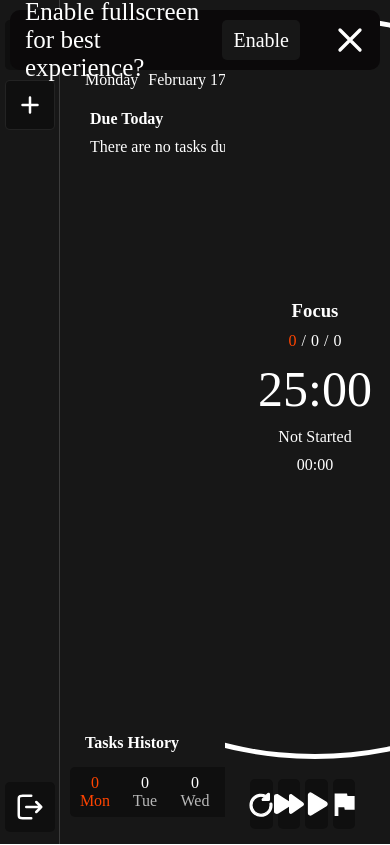
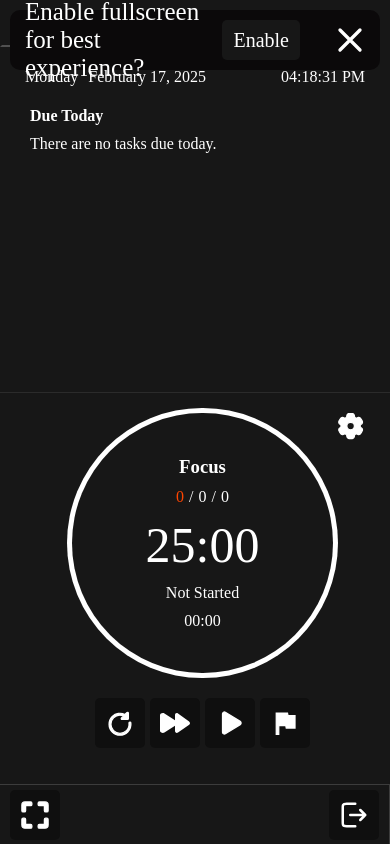
Before and after one commit to Stefan0712/get-it-done, a React (Create React App) app: page / in a window 390 px wide. Built offline with nearby package versions, Linux system fonts and the light colour scheme; a web font is replaced by a local one.

Commit message:
Added a new 'extended-workboard' class to the workboard, started working on a new portrait orientation layout for the whole app, added new sized to the timer to fit multiple screen sizes and shapes, and fix some other small styling issues

```diff
--- a/src/App.css
+++ b/src/App.css
@@ -16,3 +16,12 @@
     background-color: #171717;
     overflow: hidden !important;
 }
+@media (orientation: portrait) {
+    .App{
+        flex-wrap: wrap;
+        overflow-y: auto;
+        padding: 0;
+        padding-bottom: 60px;
+    }
+
+}
--- a/src/components/MainPanel/MainPanel.module.css
+++ b/src/components/MainPanel/MainPanel.module.css
@@ -4,6 +4,7 @@
     overflow: hidden;
     display: flex;
     flex-direction: column;
+    min-width: 350px;
 }
 .navigation{
     width: 100%;
@@ -23,3 +24,10 @@
 .selected{
     border-bottom: 2px solid rgba(211, 211, 211, 0.3) !important;
 }
+@media (orientation: portrait) {
+    .mainPanel{
+        width: 100%;
+        height: calc(50vh - 30px);
+    }
+
+}
--- a/src/components/MainPanel/Tasks/Task/NewTask.js
+++ b/src/components/MainPanel/Tasks/Task/NewTask.js
@@ -66,7 +66,7 @@ const NewTask = ({closeNewTask}) => {
 
                 </fieldset>
             </div>
-            <button type='button' onClick={handleNewTask}>Save</button>
+            <button className={styles['save-button']} type='button' onClick={handleNewTask}>Save</button>
         </div>
      );
 }
--- a/src/components/MainPanel/Tasks/Tasks.module.css
+++ b/src/components/MainPanel/Tasks/Tasks.module.css
@@ -13,6 +13,7 @@
     align-items: center;
     padding: 0 15px;
     margin-bottom: 15px;
+    margin-top: 10px;
 }
 .header h3{
     margin-right: auto;
@@ -181,7 +182,9 @@ button{
     }
 }
 .new-task input,
-.new-task #pin-task-input{
+.new-task #pin-task-input,
+.new-task select,
+.new-task option{
     height: 40px;
     border: none;
     border-radius: 5px;
@@ -192,8 +195,9 @@ button{
 #color-input{
     padding: 0;
 }
-.new-task button{
+.new-task .save-button{
     background-color: #171717;
+    color: white;
     margin-top: auto;
     margin-bottom: 25px;
 }
@@ -226,3 +230,20 @@ button{
 #pin-task-input option{
     color: black;
 }
+
+
+
+
+
+@media (orientation: portrait) {
+    .tasks{
+        height: calc(50vh - 70px);
+        max-height: calc(50vh - 70px);
+    }
+    .new-task{
+        width: 100%;
+        height: 100%;
+        left: 0;
+    }
+
+}
--- a/src/components/Pomodoro/Pomodoro.module.css
+++ b/src/components/Pomodoro/Pomodoro.module.css
@@ -23,15 +23,17 @@
 
 .timer{
     height: 100%;
+    max-height: calc(100% - 75px);
     width: 100%;
     display: flex;
     align-items: center;
     justify-content: center;
     grid-row: 1 / 2;
+    overflow: hidden;
 }
 .timer-background{
     background-color: white;
-    width: auto;
+    width: 100%;
     height: 100%;
     aspect-ratio: 1 / 1;
     border-radius: 50%;
@@ -222,3 +224,52 @@
     padding-left: 10px;
     color: black;
 }
+
+
+
+
+
+
+/* media queries */
+
+@media (orientation: landscape) {
+
+    .timer{
+        max-height: calc(100% - 150px);
+        height: 100%;
+        width: auto;
+        aspect-ratio: 1 / 1;
+    }
+    .timer-background{
+        width: auto;
+        min-width: calc(100vh - 150px);
+        height: 100%;
+    }
+
+}
+@media (orientation: portrait) {
+    .pomodoro{
+        width: 100%;
+        max-width: 100%;
+        height: calc(50vh - 30px);
+        border-top: 1px solid rgba(211, 211, 211, 0.1);
+    }
+    .buttons{
+        width: 100%;
+        height: 75px;
+        justify-content: center;
+    }
+    .buttons .small-button{
+        width: 50px;
+        height: 50px;
+    }
+    .timer{
+        height: calc(100% - 75px);
+        max-height: calc(100% - 75px);
+    }
+    .timer-background{
+        height: 100%;
+        max-height: 100%;
+        width: auto;
+    }
+}
--- a/src/components/SideMenu/Settings/Settings.module.css
+++ b/src/components/SideMenu/Settings/Settings.module.css
@@ -55,6 +55,7 @@ button{
     width: 100%;
     display: flex;
     overflow-y: auto;
+    overflow-x: hidden;
     flex-direction: column;
     overflow-x: hidden;
     gap: 10px;
@@ -68,3 +69,20 @@ button{
     gap: 10px;
     height: 40px;
 }
+
+
+
+
+
+@media (orientation: portrait) {
+
+    .settings{
+        width: 100vw;
+        height: 100vh;
+        z-index: 10;
+        left: 0;
+        bottom: 0;
+        top: auto;
+    }
+
+}
--- a/src/components/SideMenu/SideMenu.js
+++ b/src/components/SideMenu/SideMenu.js
@@ -30,7 +30,7 @@ const SideMenu = () => {
         <div className={`${styles.sideMenu} ${isExpanded ? styles.expand : ''}`}>
             {showSettings ? <Settings closeSettings={()=>setShowSettings(false)} /> : null}
             {showNewProject ? <NewProject closeForm={()=>setShowNewProject(false)} /> : null}
-            {settings.showFullscreenButton && window.innerWidth < 1000  ? <button className={styles['fullscreen-button']} onClick={isFullscreen() ? exitFullScreen : enterFullScreen} ><img src={isFullscreen() ? IconLibrary.DisableFullscreen : IconLibrary.EnableFullscreen} alt='enable fullscreen' />{isExpanded ? isFullscreen() ? 'Exit Fullscreen' : 'Enter Fullscreen' : null}</button> : null}
+            {settings.showFullscreenButton && window.innerWidth < 1000  ? <button className={styles['fullscreen-button']} onClick={isFullscreen() ? exitFullScreen : enterFullScreen} ><img src={isFullscreen() ? IconLibrary.DisableFullscreen : IconLibrary.EnableFullscreen} alt='enable fullscreen' />{isExpanded ? isFullscreen() ? <p>Exit Fullscreen</p> : <p>Enter Fullscreen</p> : null}</button> : null}
             <Workboard isExpanded={isExpanded} showNewProject={()=>setShowNewProject(true)}/>
             <div className={styles.buttons}>
                 <button className={styles['menu-button']} onClick={()=>setShowNewProject(true)}>
--- a/src/components/SideMenu/SideMenu.module.css
+++ b/src/components/SideMenu/SideMenu.module.css
@@ -31,8 +31,6 @@
     width: calc(100% - 10px);
     align-self: center;
 }
-
-
 
 
 
@@ -73,3 +71,61 @@
 .expand .menu-button{
     display: flex;
 }
+
+
+
+@media (orientation: portrait) {
+
+    .sideMenu{
+        top: auto;
+        bottom: 0;
+        width: 100vw;
+        height: 60px;
+        flex-direction: row;
+        border-top: 1px solid rgba(211, 211, 211, 0.2);
+        align-items: center;
+    }
+    .buttons{
+        width: 50px;
+        margin: 0;
+        margin-right: 10px;
+    }
+    .fullscreen-button{
+        margin: 0;
+        margin-left: 10px;
+    }
+    .sideMenu.expand{
+        width: 100vw;
+        height: 50vh;
+        display: grid;
+        grid-template-columns: 1fr 1fr;
+        grid-template-rows: 60px 1fr;
+        gap: 10px;
+    }
+    .expand .buttons{
+        grid-column: 2 / 3;
+        grid-row: 1 / 2;
+        width: 100%;
+        height: 100%;
+        justify-content: end;
+        padding-right: 10px;
+    }
+    .expand .buttons button{
+        height: 50px;
+        width: 50px;
+        min-height: 50px;
+        min-width: 50px;
+    }
+    .expand .fullscreen-button{
+        grid-column: 1 / 2;
+        grid-row: 1 / 2;
+        width: 50px;
+        height: 50px;
+        margin: 0;
+        margin-left: 10px;
+        align-self: center;
+    }
+    .expand .fullscreen-button p{
+        display: none;
+    }
+}
--- a/src/components/SideMenu/Workboard/Workboard.js
+++ b/src/components/SideMenu/Workboard/Workboard.js
@@ -15,13 +15,13 @@ const Workboard = ({isExpanded, showNewProject}) => {
         dispatch(setSelectedProject(id))
     }
     return (
-        <div className={`${styles.workboard}`}>
+        <div className={`${styles.workboard} ${isExpanded ? styles['expanded-workboard'] : ''}`}>
             {projects && projects.length > 0 ? projects.map((project,index)=>(
                 <div key={'project-'+index} className={`${styles.item} ${selectedProject === project.id ? styles.selected : ''}`} style={{backgroundColor: project.color}} onClick={()=>handleSelectProject(project.id)}>
                     {isExpanded ? <h4 style={{color: getTextColor(project.color)}}>{project.title}</h4> : null}
                     <p style={{color: getTextColor(project.color)}}>{project.tasks.length}</p>
                 </div>
-            )): <button className={styles['new-project-button']}> <img src={IconLibrary.Plus} alt='new project' />{isExpanded ? 'New Project' : null}</button>}
+            )): <button className={styles['new-project-button']} onClick={showNewProject}> <img src={IconLibrary.Plus} alt='new project' />{isExpanded ? 'New Project' : null}</button>}
 
         </div>
      );
--- a/src/components/SideMenu/Workboard/Workboard.module.css
+++ b/src/components/SideMenu/Workboard/Workboard.module.css
@@ -50,3 +50,50 @@ h4{
     align-self: center;
     border: 1px solid rgba(211, 211, 211, 0.1);
 }
+
+@media (orientation: portrait) {
+
+    .workboard{
+        flex-direction: row;
+        width: calc(100vw - 120px);
+        height: 100%;
+        overflow-y: hidden;
+        overflow-x: auto;
+        grid-column: 1 / 3;
+        grid-row: 2 / 3;
+    }
+    .item{
+        height: 40px;
+        width: 40px;
+    }
+    .item p{
+        height: 100%;
+        width: 100%;
+        min-height: 100%;
+        min-width: 100%;
+    }
+    .new-project-button{
+        display: none;
+    }
+    .workboard.expanded-workboard{
+        width: 100vw;
+        height: 100%;
+        flex-direction: column;
+        align-items: center;
+    }
+    .expanded-workboard .new-project-button{
+        width: 90%;
+        display: flex;
+    }
+    .expanded-workboard .item{
+        width: 95%;
+        height: 50px;
+    }
+    .expanded-workboard .item p{
+        height: fit-content;
+        width: fit-content;
+        min-height: 50px;
+        min-width: 50px;
+    }
+
+}
```
Also changed, not shown: src/components/SideMenu/Project/Project.module.css (+9 -0 lines).
